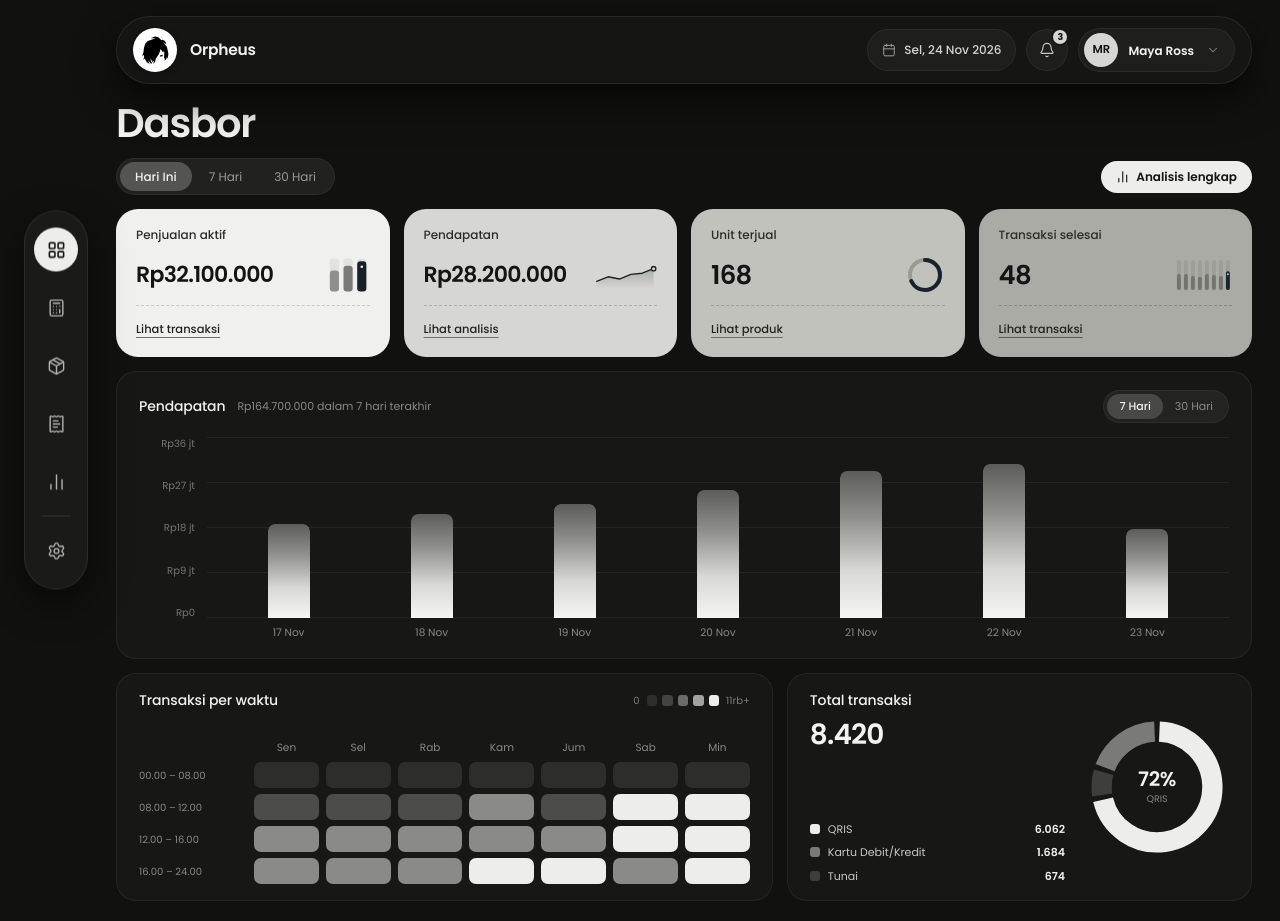
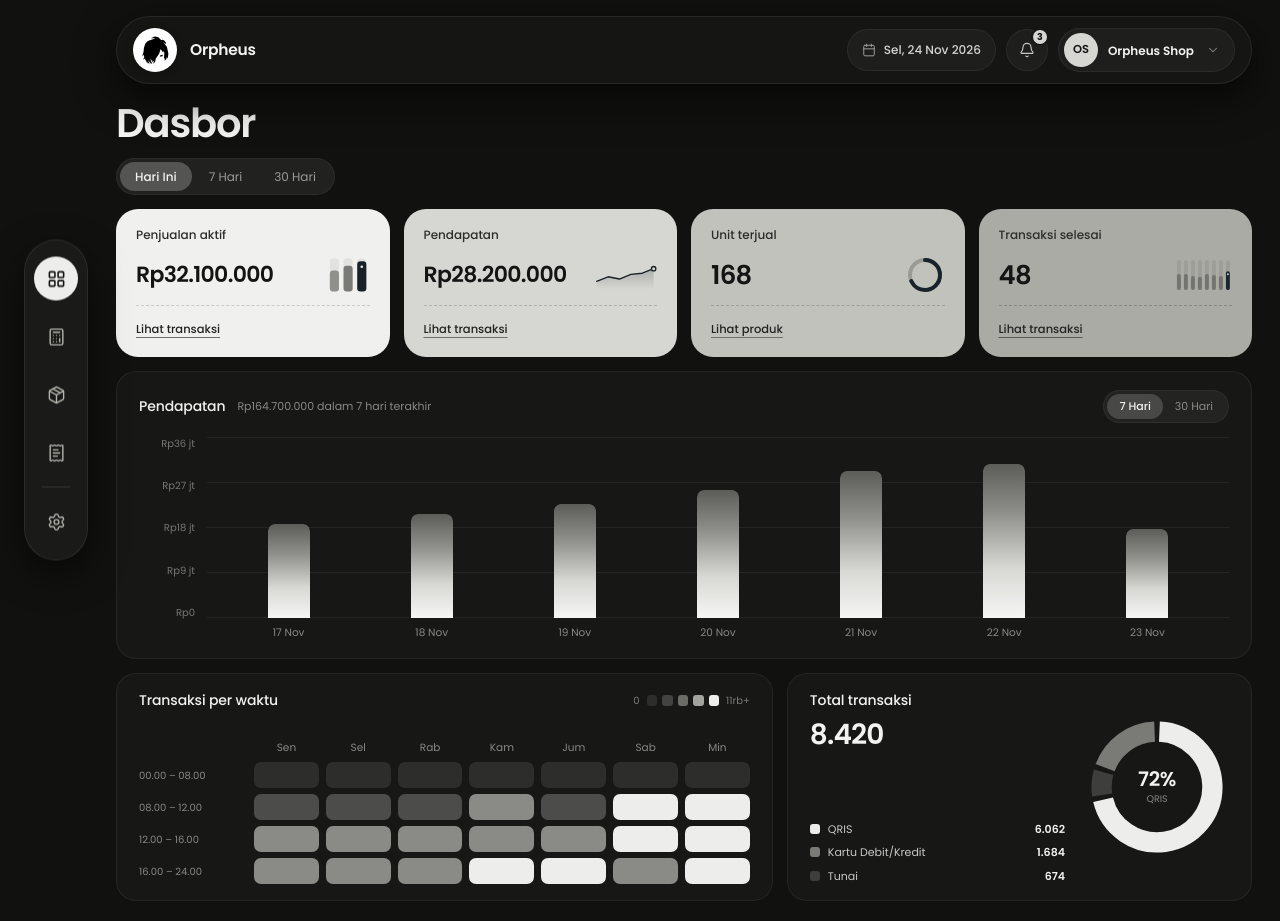
Before and after one commit to AdnyanaNVR/Orpheus, a React (Vite) app: page / in a window 1280 px wide. Built offline with nearby package versions, Linux system fonts and the light colour scheme.

Commit message:
refactor: remove Analisis tab and update profile branding
Removed the unused "Analisis" module across the application and updated the profile section to reflect store-level branding instead of individual user information.

```diff
--- a/src/App.tsx
+++ b/src/App.tsx
@@ -1,5 +1,4 @@
 import React, { useState } from 'react';
-import { BarChart2 } from 'lucide-react';
 import {
   PERIOD_DATA,
   PeriodFilter,
@@ -73,18 +72,6 @@ export default function App() {
                   );
                 })}
               </div>
-
-              {/* Right Action Button: Analisis lengkap (White Primary CTA) */}
-              <div className="flex items-center shrink-0">
-                <button
-                  type="button"
-                  onClick={() => setActiveTab('Analisis')}
-                  className="inline-flex items-center gap-[7px] rounded-full bg-[#ededeb] px-[15px] py-[7px] text-[12px] font-semibold text-[#141414] hover:bg-white transition-colors cursor-pointer whitespace-nowrap"
-                >
-                  <BarChart2 className="w-[13.5px] h-[13.5px] shrink-0" strokeWidth={2} />
-                  <span>Analisis lengkap</span>
-                </button>
-              </div>
             </div>
 
             {/* Row 1: 4 Stepped-Tone KPI Cards */}
--- a/src/components/KpiCards.tsx
+++ b/src/components/KpiCards.tsx
@@ -96,10 +96,10 @@ export const KpiCards: React.FC<KpiCardsProps> = ({ data, onNavigate }) => {
         <div className="pt-[10px] border-t border-dashed border-black/[0.18]">
           <button
             type="button"
-            onClick={() => onNavigate('Analisis')}
+            onClick={() => onNavigate('Transaksi')}
             className="w-fit text-[11.5px] font-medium text-[#222220] underline underline-offset-[4px] decoration-[#6e6e6a] hover:text-black cursor-pointer whitespace-nowrap"
           >
-            Lihat analisis
+            Lihat transaksi
           </button>
         </div>
       </div>
--- a/src/components/SecondaryView.tsx
+++ b/src/components/SecondaryView.tsx
@@ -10,15 +10,6 @@ const VIEW_CONTENT: Record<
   Exclude<NavTab, 'Dasbor' | 'Kasir' | 'Produk' | 'Transaksi'>,
   { subtitle: string; rows: { col1: string; col2: string; col3: string; badge: string }[] }
 > = {
-  Analisis: {
-    subtitle: 'Rincian lengkap alur transaksi kasir dan performa metode pembayaran November 2026.',
-    rows: [
-      { col1: 'Pemindaian Barang -> Subtotal Struk', col2: '214.860 struk diproses', col3: '98,4%', badge: '+1,2 poin' },
-      { col1: 'Pembayaran QRIS Instan', col2: '162.400 transaksi', col3: '75,6%', badge: '+3,4 poin' },
-      { col1: 'Pembayaran Kartu Debit/Kredit', col2: '41.440 transaksi', col3: '19,3%', badge: '+0,6 poin' },
-      { col1: 'Pembayaran Tunai di Kasir', col2: '11.020 transaksi', col3: '5,1%', badge: '-0,8 poin' },
-    ],
-  },
   Pengaturan: {
     subtitle: 'Konfigurasi ruang kerja, mata uang, perangkat kasir, dan preferensi Orpheus.',
     rows: [
--- a/src/components/SidebarNav.tsx
+++ b/src/components/SidebarNav.tsx
@@ -4,7 +4,6 @@ import {
   Calculator,
   Package,
   ReceiptText,
-  BarChart2,
   Settings,
 } from 'lucide-react';
 import { NavTab } from '../data/dashboardData';
@@ -23,7 +22,6 @@ const SIDEBAR_ITEMS: {
   { id: 'Kasir', label: 'Kasir', icon: Calculator },
   { id: 'Produk', label: 'Produk', icon: Package },
   { id: 'Transaksi', label: 'Transaksi', icon: ReceiptText },
-  { id: 'Analisis', label: 'Analisis', icon: BarChart2 },
   { id: 'Pengaturan', label: 'Pengaturan', icon: Settings },
 ];
 
--- a/src/components/TopSectionBar.tsx
+++ b/src/components/TopSectionBar.tsx
@@ -129,10 +129,10 @@ export const TopSectionBar: React.FC<TopSectionBarProps> = ({
             className="h-[44px] rounded-full bg-[#1e1e1c] border border-white/[0.06] pl-[5px] pr-[14px] flex items-center gap-[10px] hover:border-white/[0.15] transition-colors cursor-pointer"
           >
             <span className="w-[34px] h-[34px] rounded-full bg-[#d6d6d2] text-[#141414] text-[11.5px] font-semibold flex items-center justify-center shrink-0">
-              MR
+              OS
             </span>
             <div className="text-left leading-tight whitespace-nowrap">
-              <div className="text-[12px] font-semibold text-[#f2f2f0]">Maya Ross</div>
+              <div className="text-[12px] font-semibold text-[#f2f2f0]">Orpheus Shop</div>
             </div>
             <ChevronDown className="w-[14px] h-[14px] text-[#888884] ml-[2px] shrink-0" strokeWidth={1.8} />
           </button>
@@ -140,11 +140,11 @@ export const TopSectionBar: React.FC<TopSectionBarProps> = ({
           {/* Popover: Profile */}
           {openMenu === 'profile' && (
             <div className="absolute right-0 top-[54px] z-50 w-[215px] rounded-[16px] bg-[#20201e] border border-white/[0.09] p-3.5 shadow-2xl">
-              <div className="text-[12.5px] font-semibold text-[#f2f2f0]">Maya Ross</div>
-              <div className="text-[11px] text-[#888884] mb-2.5">maya@orpheus.co</div>
+              <div className="text-[12.5px] font-semibold text-[#f2f2f0]">Orpheus Shop</div>
+              <div className="text-[11px] text-[#888884] mb-2.5">toko@orpheus.co</div>
               <div className="border-t border-white/[0.07] pt-2 text-[11.5px] text-[#888884] space-y-1">
                 <div>Ruang Kerja: Orpheus</div>
-                <div>Peran: Manajer Kasir</div>
+                <div>Peran: Akun Toko</div>
               </div>
             </div>
           )}
--- a/src/data/dashboardData.ts
+++ b/src/data/dashboardData.ts
@@ -3,7 +3,6 @@ export type NavTab =
   | 'Kasir'
   | 'Produk'
   | 'Transaksi'
-  | 'Analisis'
   | 'Pengaturan';
 
 export type PeriodFilter = 'Hari Ini' | '7 Hari' | '30 Hari';
```
